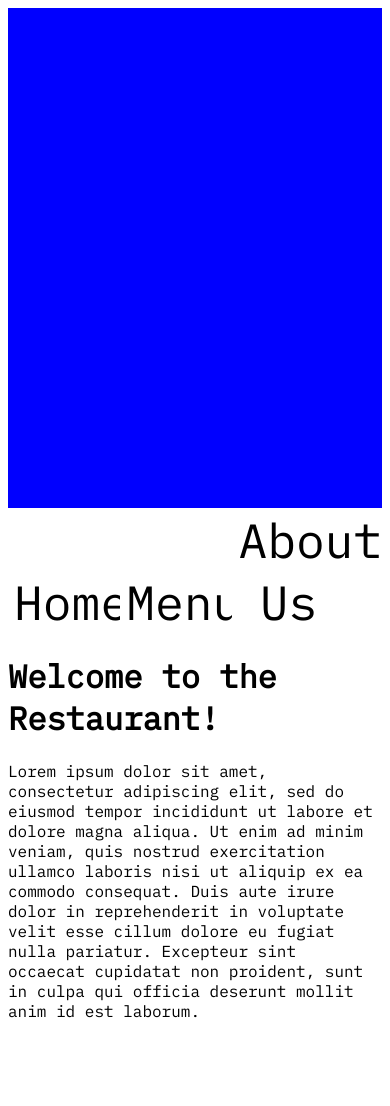
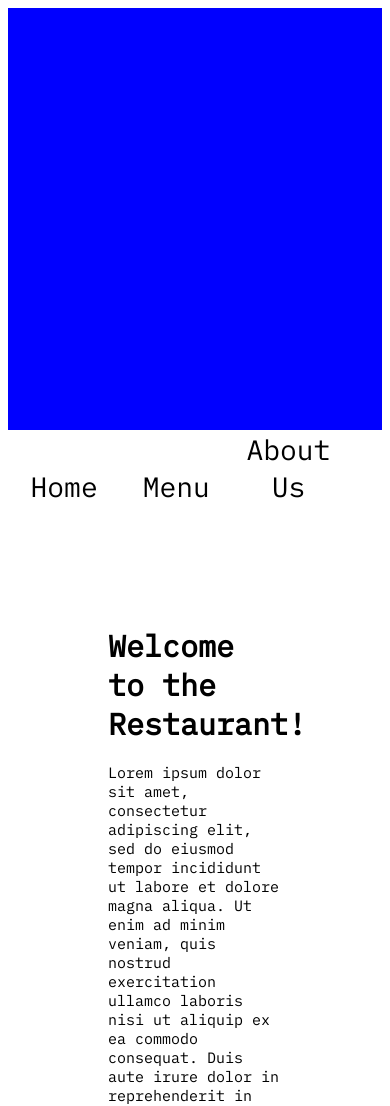
Before and after one commit to casualc0der/restaurant-project, a website built with webpack: page dist/index.html in a window 390 px wide. Shown: the top 1106 px of the page. Before the commit the page ends 1037 px from the top, so only its background shows below. Built offline with nearby package versions, Linux system fonts and the light colour scheme.

Commit message:
Add responsive CSS

```diff
--- a/src/styles.css
+++ b/src/styles.css
@@ -1,14 +1,135 @@
 body {
 
   font-family: 'IBM Plex Mono' ;
+  font-size: 15px;
+  display: grid;
+  grid-template-columns: repeat(4, 1fr);
+  grid-template-rows: 1fr;
+}
+#main-content {
+
+  grid-column-start: 2;
+  grid-column-end: 4;
+
+}
+@media only screen and (max-width: 600px) {
+
+body {
+
+  font-family: 'IBM Plex Mono' ;
+  font-size: 15px;
+  display: grid;
+  grid-template-columns: repeat(2, 1fr);
+  grid-auto-rows: minmax(100px, auto);
 }
 
+
+
+
+
+ #main-content {
+
+  grid-column-start: 1;
+
+}
+
+
+
+
+
+}
+
+@media only screen and (min-width: 600px) {
+
+body {
+
+  font-family: 'IBM Plex Mono' ;
+  font-size: 15px;
+  display: grid;
+  grid-template-columns: repeat(2, 1fr);
+  grid-auto-rows: minmax(100px, auto);
+}
+
+
+
+
+
+ #main-content {
+
+  grid-column-start: 1;
+
+}
+
+
+
+
+
+}
+@media only screen and (min-width: 768px) {
+
+body {
+
+  font-family: 'IBM Plex Mono' ;
+  font-size: 15px;
+  display: grid;
+  grid-template-columns: repeat(2, 1fr);
+  grid-auto-rows: minmax(100px, auto);
+}
+ #main-content {
+
+  grid-column-start: 1;
+
+}
+}
+@media only screen and (min-width: 992px) {
+
+body {
+
+  font-family: 'IBM Plex Mono' ;
+  font-size: 15px;
+  display: grid;
+  grid-template-columns: repeat(5, 1fr);
+  grid-auto-rows: minmax(100px, auto);
+}
+ #main-content {
+
+  grid-column-start: 2;
+  grid-column-end: 5;
+}
+}
+
+@media only screen and (min-width: 1200px) {
+
+body {
+
+  font-family: 'IBM Plex Mono' ;
+  font-size: 15px;
+  display: grid;
+  grid-template-columns: repeat(5, 1fr);
+  grid-auto-rows: minmax(100px, auto);
+}
+ #main-content {
+
+  grid-column-start: 2;
+   grid-column-end: 5;
+
+
+}
+}
 #hero-image {
 width: 100%;
-height: 500px;
+height: 50vh;
 background-color: blue;
+background-image: './burger.jpg';
+grid-column-start: 2;
 
+}
 
+#viewGrid {
+
+padding: 100px;
+grid-column-start:2;
+grid-column-end: 4;
 }
 
 nav {
@@ -18,7 +139,7 @@ style: inline;
 
 button {
 font-family: 'IBM Plex Mono' ;
-font-size: 48px;
+font-size: 28px;
 outline: none;
 width: 30%;
 border-style: none;
```
Also changed, not shown: dist/main.css, 2 other files.
